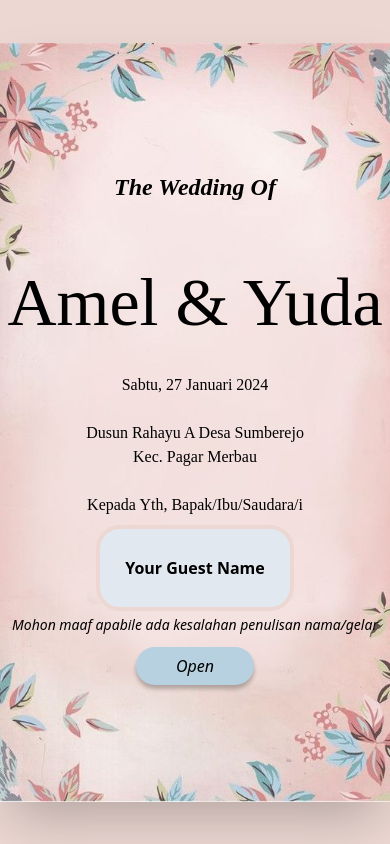
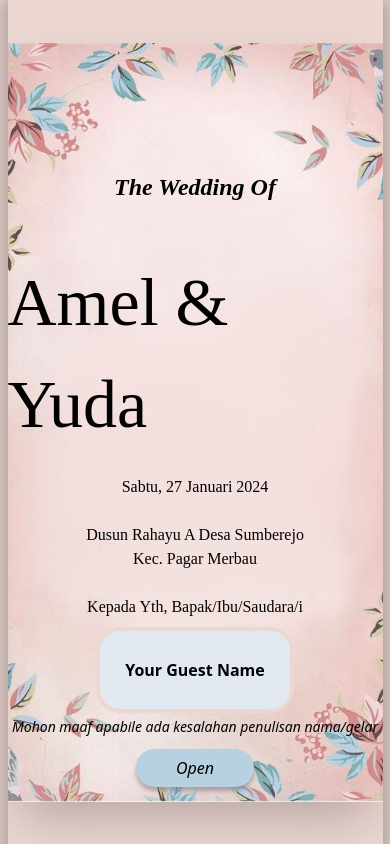
Before and after one commit to CalcuDaus/wedding-amel, a website: page public/index.html in a window 390 px wide. Shown: the top 844 px of the page. Drawn offline with nearby package versions, Linux system fonts and the light colour scheme; files whose address does not match are found by name; a web font is replaced by a local one.

Commit message:
build last

```diff
--- a/public/index.html
+++ b/public/index.html
@@ -12,17 +12,18 @@
       rel="stylesheet"
     />
     <!-- AOS -->
-    <!-- <link href="https://unpkg.com/aos@2.3.1/dist/aos.css" rel="stylesheet"> -->
+    <link href="https://unpkg.com/aos@2.3.1/dist/aos.css" rel="stylesheet">
 
     <link rel="stylesheet" href="./css/style.css" />
   </head>
-  <body>
+  <body class="flex flex-col items-center justify-center">
     <div
       id="cover"
-      class="flex transition-all duration-1000  overflow-hidden justify-center items-center fixed top-0 w-screen h-screen z-10  bg-csBackground-0"
+      class="flex transition-all xs:w-[375px] xs:overflow-x-hidden duration-1000 overflow-hidden justify-center items-center fixed top-0 w-full h-full z-10 bg-csBackground-0"
+
     >
       <div
-        class="w-[425px] h-[759px] flex shadow-2xl items-center flex-col bg-center bg-cover bg-cover-image"
+      class="w-[425px] xs:w-[375px] xs:overflow-x-hidden h-[759px] flex shadow-2xl items-center flex-col bg-center bg-cover bg-cover-image"
       >
         <h2 class="font-montserrat font-semibold italic mt-32 text-2xl">
           The Wedding Of
@@ -53,7 +54,7 @@
     </div>
     <main class="bg-csBackground-0 w-full flex items-center justify-center">
       <div
-        class="bg-csBackgroundBlue-0 shadow-[0_4px_17px_7px_#00000040] w-[425px]"
+        class="bg-csBackgroundBlue-0 shadow-[0_4px_17px_7px_#00000040] w-[425px] xs:w-[375px] xs:overflow-x-hidden"
       >
         <!-- ================== S: SECTION 1 ================== -->
         <section
@@ -359,7 +360,7 @@
         <!-- ================== S: SECTION 3 ================== -->
       </div>
     </main>
-    <!-- <script src="https://unpkg.com/aos@2.3.1/dist/aos.js"></script> -->
+    <script src="https://unpkg.com/aos@2.3.1/dist/aos.js"></script>
     <script src="./js/main.js"></script>
   </body>
 </html>
--- a/public/js/main.js
+++ b/public/js/main.js
@@ -3,9 +3,9 @@ const main = ()=>{
     const coverEl = document.querySelector('#cover');
 
     btnOpen.addEventListener('click',()=>{
-        coverEl.classList.replace('h-screen','h-0');
+        coverEl.classList.replace('h-full','h-0');
     })
-    // AOS.init();
+    AOS.init();
 }
 
 document.addEventListener('DOMContentLoaded',main);
--- a/tailwind.config.js
+++ b/tailwind.config.js
@@ -1,7 +1,25 @@
 /** @type {import('tailwindcss').Config} */
 module.exports = {
   content: ["./public/**/*.{html,js}"],
-  theme: {
+  theme: { screens: {
+    '2xl': {'max': '1535px'},
+    // => @media (max-width: 1535px) { ... }
+
+    'xl': {'max': '1279px'},
+    // => @media (max-width: 1279px) { ... }
+
+    'lg': {'max': '1023px'},
+    // => @media (max-width: 1023px) { ... }
+
+    'md': {'max': '767px'},
+    // => @media (max-width: 767px) { ... }
+
+    'sm': {'max': '639px'},
+    // => @media (max-width: 639px) { ... }
+
+    'xs': {'max': '425px'},
+    // => @media (max-width: 425px) { ... }
+  },
     extend: {
       fontFamily:{
         montserrat : ['montserrat'],
```
Also changed, not shown: public/css/style.css, src/css/output.css.
